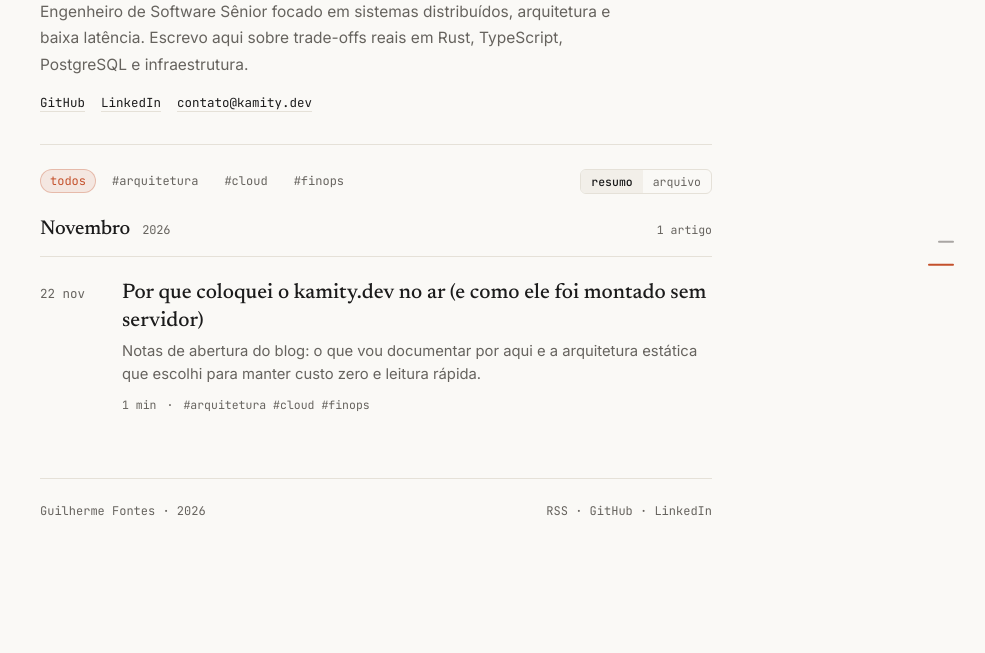
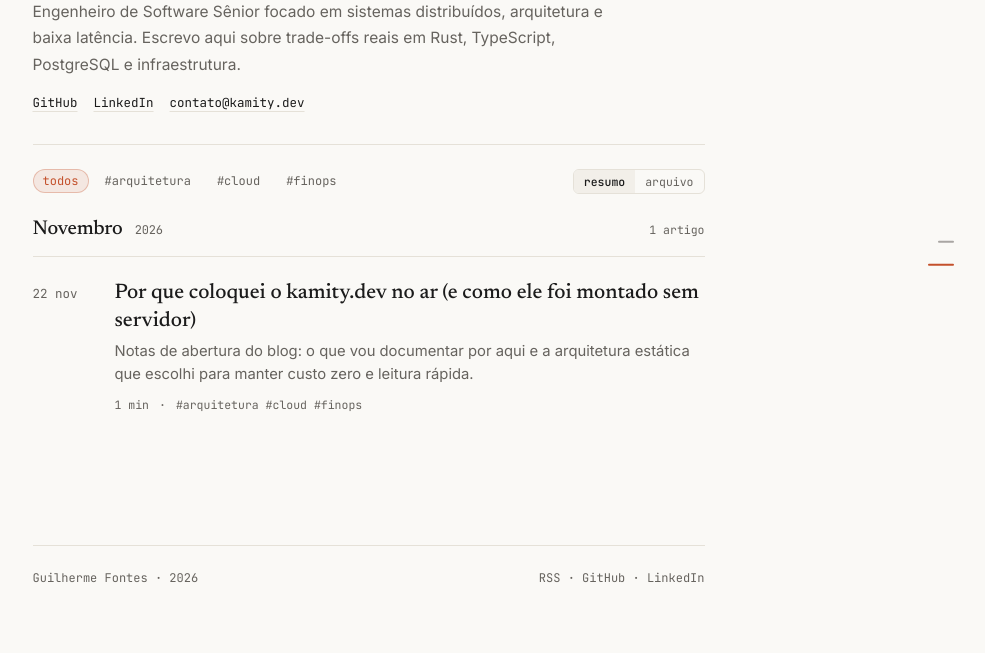
Before and after one commit to kamityx/kamity.dev, an Astro site: page / in a window 1280 px wide. Shown: the part 147-800 px from the top of the page, without its empty margins (264-1249 px from the left). Built offline with nearby package versions, Linux system fonts and the light colour scheme; Astro itself is replaced by a stand-in of ours.

Commit message:
fix: prevent horizontal layout shift across short and tall pages

```diff
--- a/src/styles/global.css
+++ b/src/styles/global.css
@@ -35,6 +35,7 @@
 
 html {
   scroll-behavior: smooth;
+  scrollbar-gutter: stable;
 }
 
 body {
@@ -45,13 +46,21 @@ body {
   line-height: 1.72;
   -webkit-font-smoothing: antialiased;
   transition: background 0.18s ease, color 0.18s ease;
-  padding-bottom: 84px;
 }
 
 .wrap {
+  width: 100%;
   max-width: 720px;
+  min-height: 100dvh;
   margin: 0 auto;
-  padding: 0 24px;
+  padding: 0 24px 64px;
+  display: flex;
+  flex-direction: column;
+}
+
+.wrap > main,
+.wrap > article {
+  flex: 1;
 }
 
 .hidden {
```
